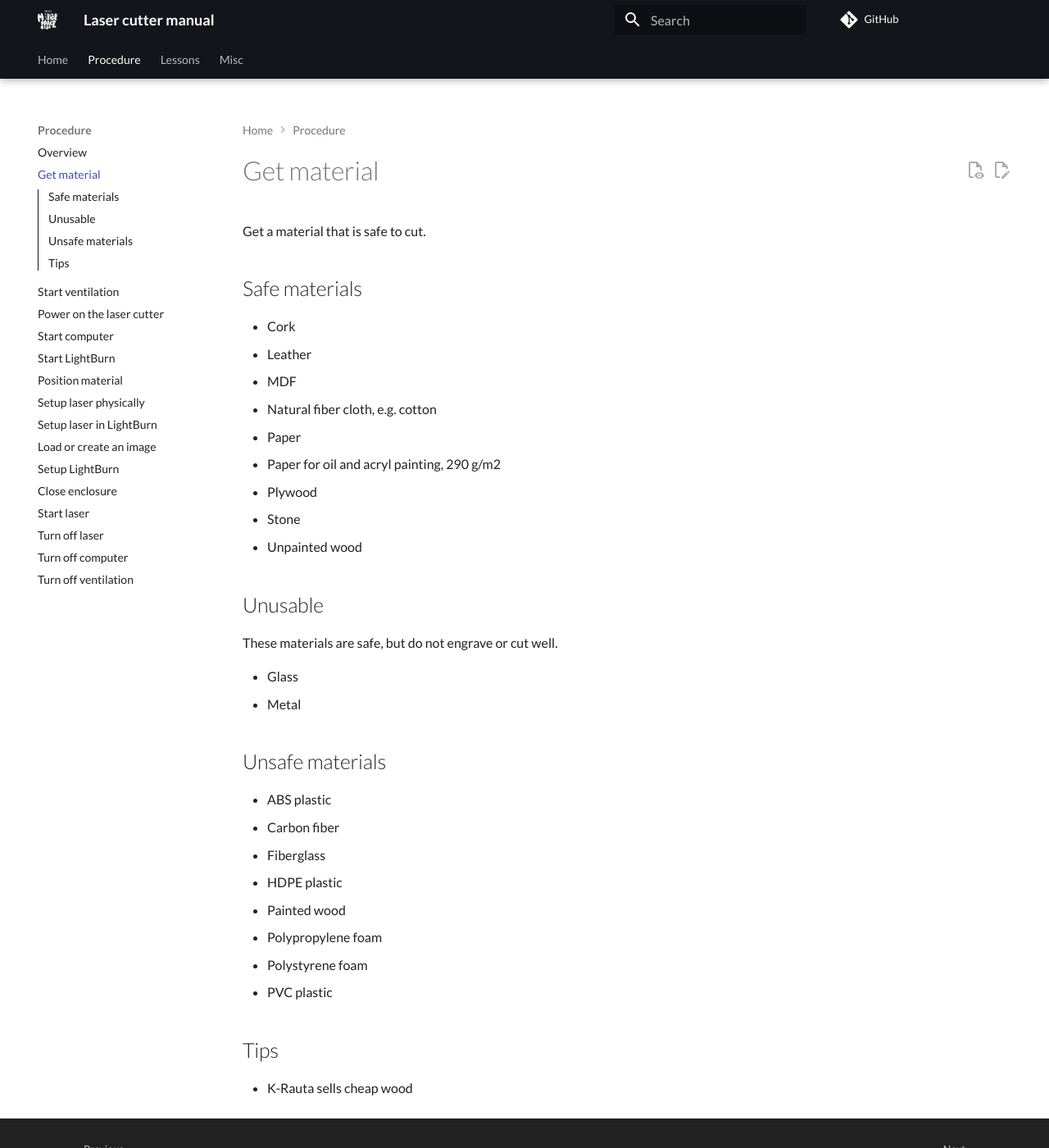
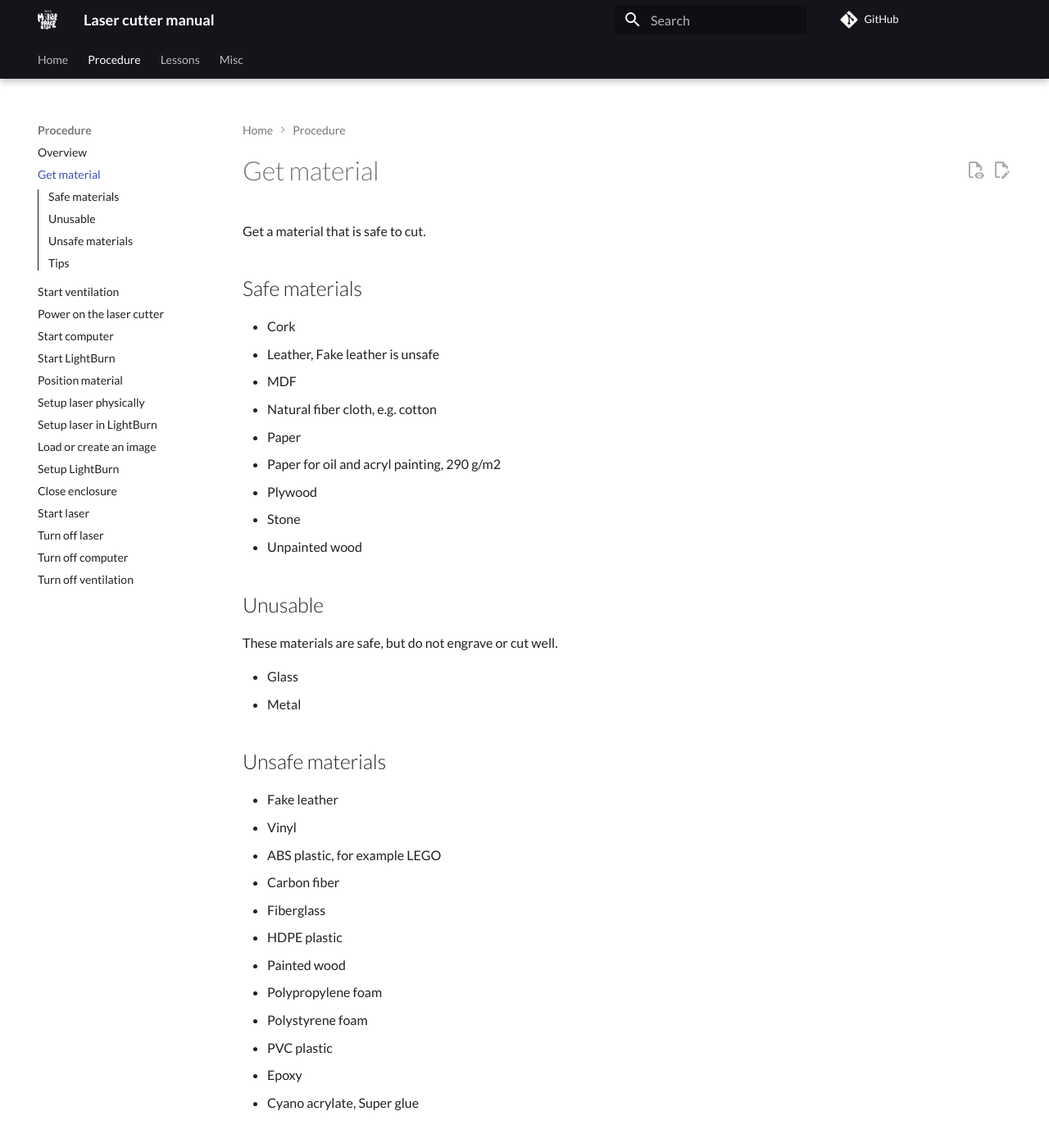
Before and after one commit to uppsala-makerspace/laser_cutter_guide, an MkDocs documentation site: the page built from docs/steps/get_material.md, in a window 1280 px wide and 1400 px high. Shown: the whole window at 82% size. Built offline with MkDocs 1.6.1 and Material for MkDocs 9.7.7, drawn with Linux system fonts in a browser that asks for light colours; comment, search, counter and statistics services are not loaded.

Commit message:
updated safe/unsafe material

```diff
--- a/docs/steps/get_material.md
+++ b/docs/steps/get_material.md
@@ -20,7 +20,7 @@ Get a material that is safe to cut.
 ## Safe materials
 
 - Cork
-- Leather
+- Leather, Fake leather is unsafe
 - MDF
 - Natural fiber cloth, e.g. cotton
 - Paper
@@ -38,7 +38,9 @@ These materials are safe, but do not engrave or cut well.
 
 ## Unsafe materials
 
-- ABS plastic
+- Fake leather
+- Vinyl
+- ABS plastic, for example LEGO
 - Carbon fiber
 - Fiberglass
 - HDPE plastic
@@ -46,6 +48,8 @@ These materials are safe, but do not engrave or cut well.
 - Polypropylene foam
 - Polystyrene foam
 - PVC plastic
+- Epoxy
+- Cyano acrylate, Super glue
 
 ## Tips
 
```
